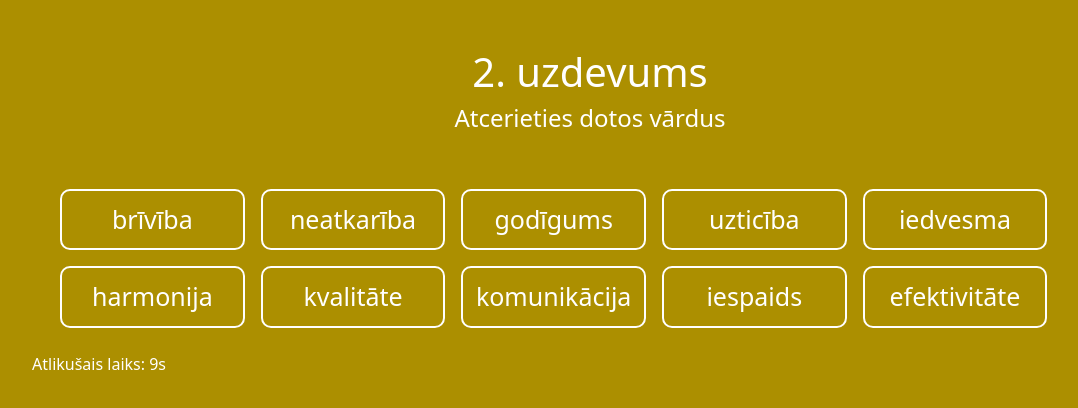
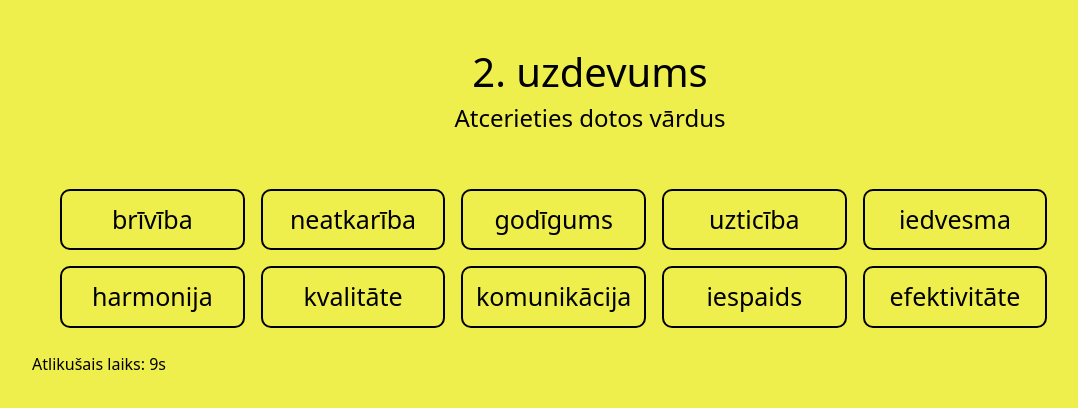
Before and after one commit to KsenijaLebedeva/kursa-darbs, a plain HTML site: page memorygroupB1.html in a window 1280 px wide. Both pictures are taken after a click on the button "Sākt". Shown: the whole page, without its empty margins (50-1128 px from the left). Drawn offline with nearby package versions, Linux system fonts and the light colour scheme.

Commit message:
Update memorygroupB1.html

```diff
--- a/memorygroupB1.html
+++ b/memorygroupB1.html
@@ -12,16 +12,21 @@
         input,
         .words {
             background: none;
-            color: white;
-            border: 2px solid #FFFF;
+            color: rgb(0, 0, 0);
+            border: 2px solid #000000;
             border-radius: 10px;
             padding: 10px;
             font-size: 25px;
         }
 
         body {
-            background-color: #ac8f00;
-            color: white;
+            background-color: rgb(238, 238, 77);
+            color: rgb(0, 0, 0);
+        }
+
+        button {
+            color: #000000 !important;
+            border-color: #000000 !important;
         }
     </style>
 </head>
@@ -113,7 +118,7 @@
                     timer.style.display = "none";
                     wordList.style.display = "none";
                     game.style.display = "block";
-                    document.body.style.backgroundColor = "#ac8f00";
+                    document.body.style.backgroundColor = "rgb(238, 238, 77";
 
                 } else {
                     timerElement.textContent = `Atlikušais laiks: ${remainingTime}s`;
```
